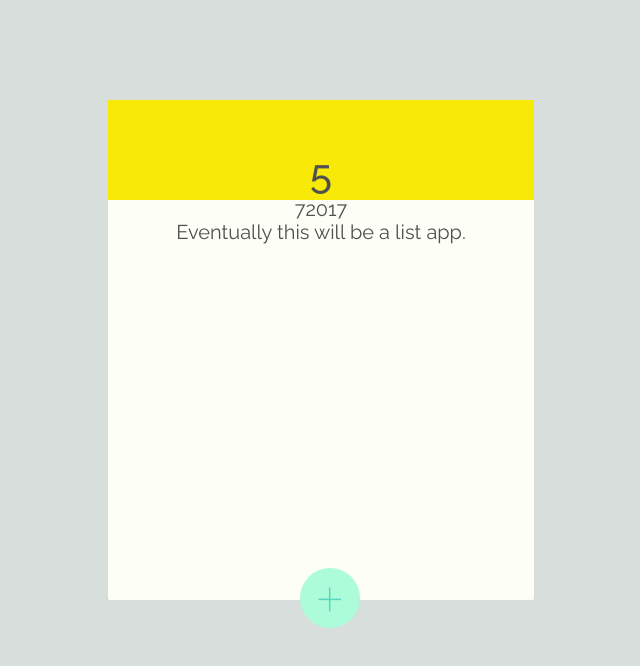
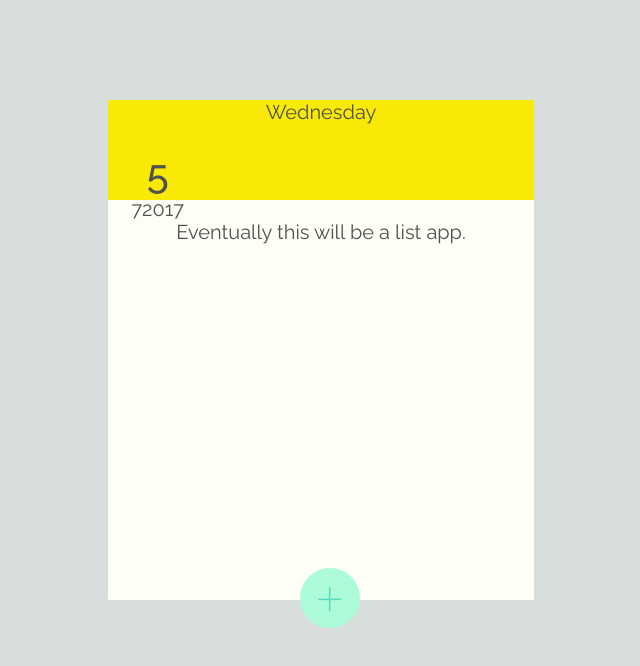
Before and after one commit to loribbaumgartner/redesigned-octo-train, a React (Create React App) app: page / in a window 1280 px wide. Shown: the top 666 px of the page, without its empty margins (319-959 px from the left). Built offline with nearby package versions, Linux system fonts and the light colour scheme.

Commit message:
Add all stringified date stuffs. Add case switching for weekday.

```diff
--- a/src/App.css
+++ b/src/App.css
@@ -19,14 +19,19 @@ body, html {
 
 .date-block {
   background: #F9E907;
-  height: 100px; }
+  height: 100px;
+  display: grid;
+  grid-template-columns: repeat(3, 1fr);
+  grid-template-rows: 100px 1fr; }
 
 .month-day-year {
-  padding-top: 50px; }
+  padding-top: 50px;
+  width: 100px; }
 
 .day {
   font-weight: 500;
-  font-size: 40px; }
+  font-size: 40px;
+  align-text: left; }
 
 .button {
   grid-column: 2;
--- a/src/App.scss
+++ b/src/App.scss
@@ -24,20 +24,28 @@ body, html {
 
 .date-block {
   background: $ltyellow;
-  height: $full;
+  height: $100;
+  // display: grid;
+  // grid-template-columns: repeat(2, 1fr);
+  // grid-template-rows: 100px 1fr;
 }
 
 .month-day-year {
-  padding-top: $half;
+  padding-top: $50;
+  width: $100;
 }
 
 .day {
+  // grid-column: 1;
+  // grid-row: 1;
   font-weight: 500;
   font-size: $font-size * 2;
+  align-text: left;
 }
 
 .month-year-stack {
-
+  // grid-column: 2;
+  // grid-row: 1;
 }
 
 .month {
--- a/src/MonthDayYear.js
+++ b/src/MonthDayYear.js
@@ -8,7 +8,7 @@ class MonthDayYear extends Component {
     const year = today.getFullYear();
     return (
       <div className="month-day-year">
-        <span className='day'>{dayOfMonth}</span>
+        <div className='day'>{dayOfMonth}</div>
         <div className='month-year-stack' >
           <span className='month'>{month}</span>
           <span className='year'>{year}</span>
--- a/src/Weekday.js
+++ b/src/Weekday.js
@@ -1,9 +1,30 @@
 import React, { Component } from 'react';
 
 class Weekday extends Component {
+  getDayString(today) {
+    const day = today.getDay();
+    switch(day) {
+        case 0:
+          return 'Sunday'
+        case 1:
+          return 'Monday'
+        case 2:
+          return 'Tuesday'
+        case 3:
+          return 'Wednesday'
+        case 4:
+          return 'Thursday'
+        case 5:
+          return 'Friday'
+        case 6:
+          return 'Saturday'
+      }
+  }
+
   render() {
     return (
       <div className="weekday">
+        {this.getDayString(this.props.date)}
       </div>
     );
   }
--- a/src/_shared.scss
+++ b/src/_shared.scss
@@ -9,5 +9,5 @@ $dkyellow: #CEVE12;
 $font: 'Raleway', sans-serif;
 $font-size: 20px;
 
-$full: 100px;
-$half: 100px / 2;
+$100: 100px;
+$50: $100 / 2;
```
